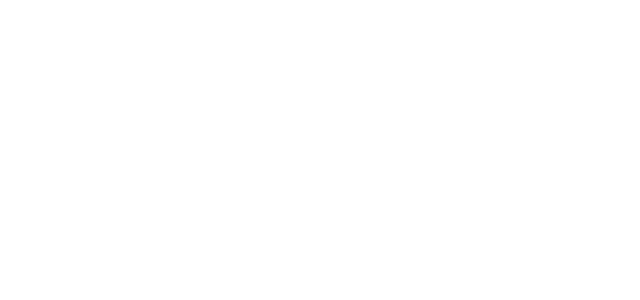
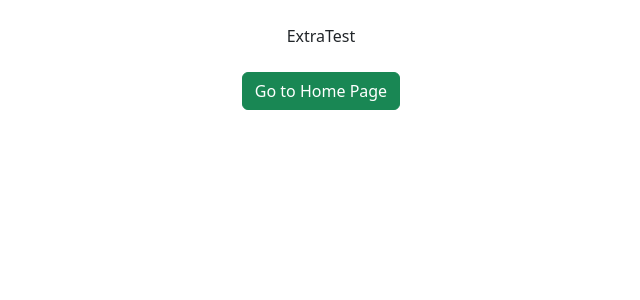
Before and after one commit to ddipayan00/portfolio, a React (Create React App) app: page /extra in a window 1280 px wide. Before the commit this address had no page. Shown: the top 300 px of the page, without its empty margins (319-959 px from the left). Built offline with nearby package versions, Linux system fonts and the light colour scheme.

Commit message:
ExtraTest

```diff
--- a/src/App.js
+++ b/src/App.js
@@ -3,7 +3,8 @@ import Test from "./Test";
 import User from "./User";
 import Home from "./Home";
 import UserProfile from "./UserProfile";
-import Navigation from "./Navigation"
+import Navigation from "./Navigation";
+import ExtraTest from "./ExtraTest";
 import { Routes, Route } from "react-router-dom";
 
 
@@ -16,6 +17,7 @@ const App = () => {
           <Route path="/user/:id" element={<UserProfile />} />
           <Route path="/navigation" element={<Navigation/>} />
           <Route path="/test" element={<Test/>} />
+          <Route path="/extra" element={<ExtraTest/>} />
         </Routes>
     </div>
   );
--- /dev/null
+++ b/src/ExtraTest.js
@@ -0,0 +1,20 @@
+import './App.css';
+import { useNavigate  } from "react-router-dom";
+import { Button } from 'react-bootstrap';
+
+const ExtraTest = () => {
+    let navigate = useNavigate();
+    return (
+        <div className="ExtraTest">
+        <br/>
+        ExtraTest
+        <br/><br/>
+        <Button variant="success" onClick={(e) => {e.preventDefault(); navigate("/");}}>
+        Go to Home Page
+        </Button>
+        </div>
+    );
+
+}
+
+export default ExtraTest;
--- a/src/Home.js
+++ b/src/Home.js
@@ -20,6 +20,10 @@ const Home = () => {
       <Button variant="dark" onClick={(e) => {e.preventDefault(); navigate("/navigation");}}>
           Go to Navigation Page
       </Button>
+      <br/><br/>
+      <Button variant="warning" onClick={(e) => {e.preventDefault(); navigate("/extra");}}>
+          Go to ExtraTest Page
+      </Button>
     </div>
   );
 }
--- a/src/Navigation.js
+++ b/src/Navigation.js
@@ -15,6 +15,9 @@ function NavBar() {
       </Nav.Item>
       <Nav.Item>
         <Nav.Link href="/user">User</Nav.Link>
+      </Nav.Item>
+      <Nav.Item>
+        <Nav.Link href="/extra">Extra</Nav.Link>
       </Nav.Item>
     </Nav>
   );
```
